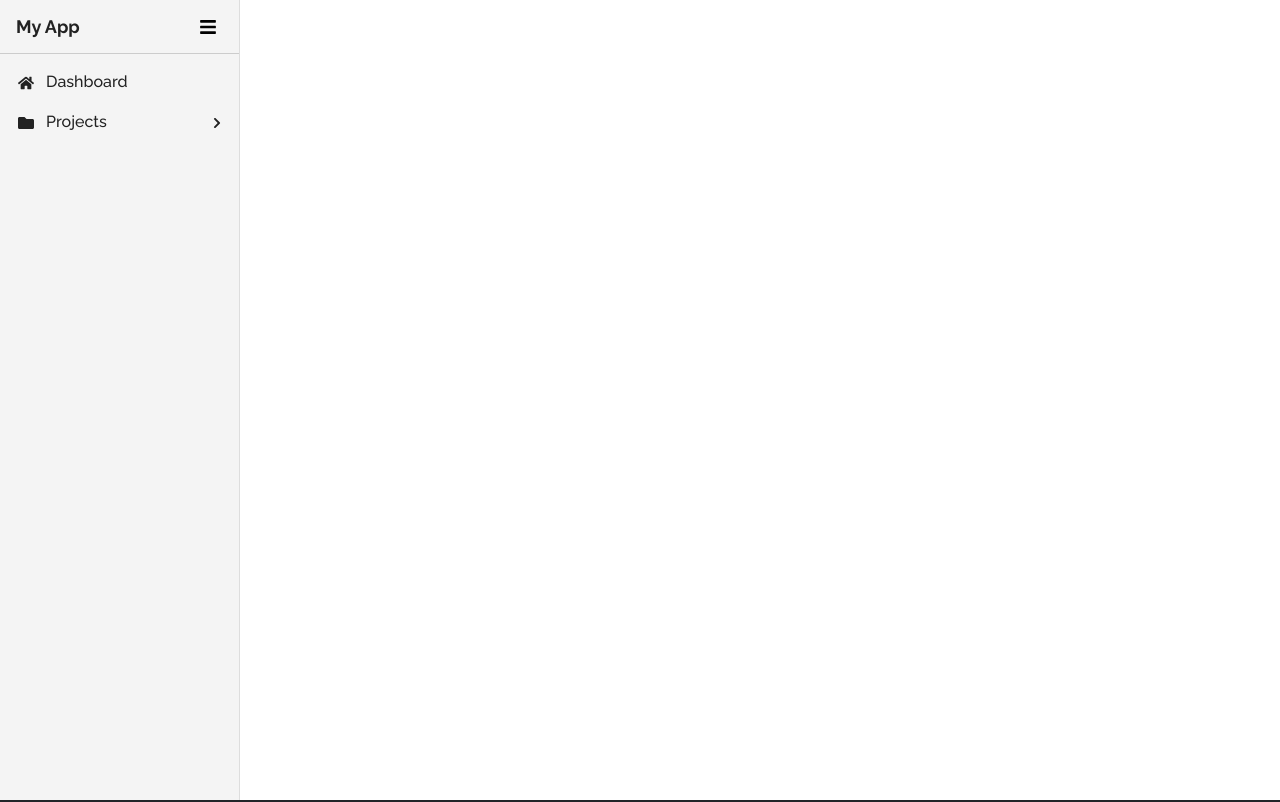
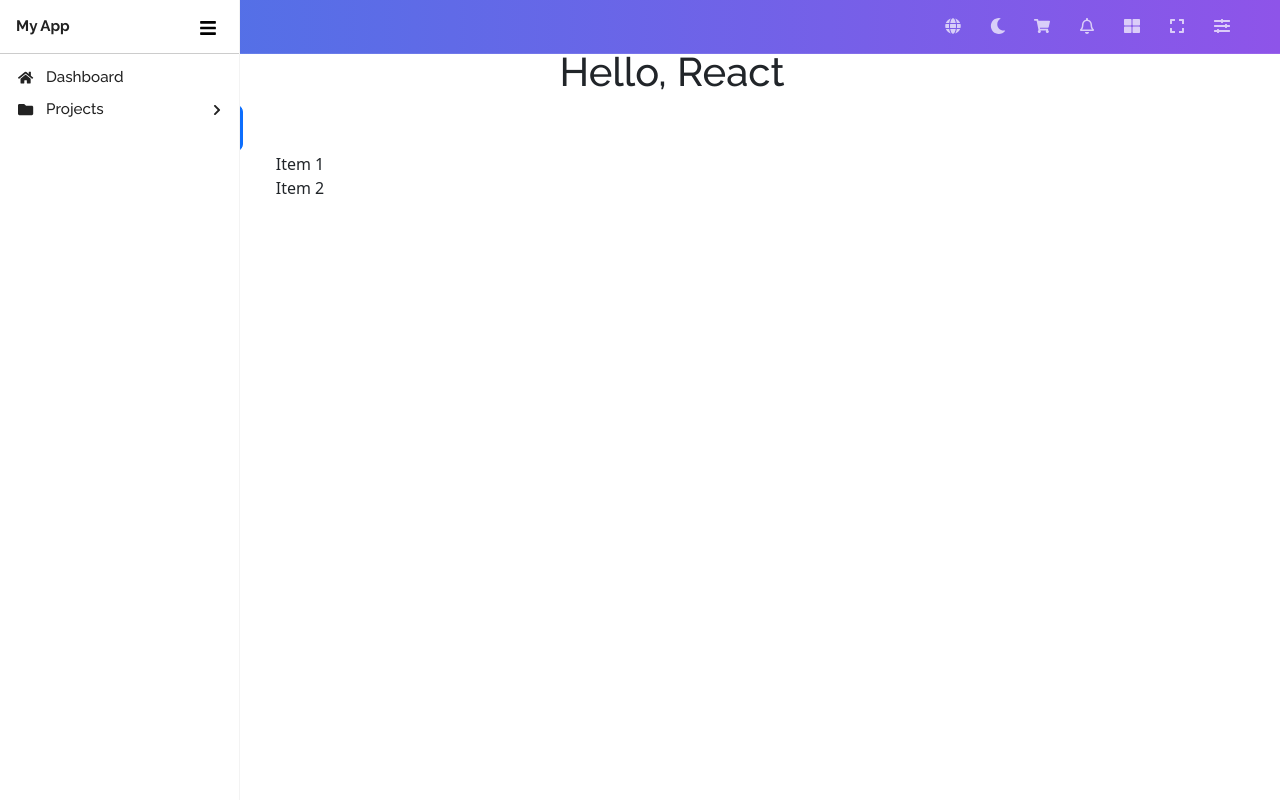
Before and after one commit to Sadityaa/React_POC, a React (Create React App) app: page /toaster in a window 1280 px wide. Shown: the top 802 px of the page. Built offline with nearby package versions, Linux system fonts and the light colour scheme.

Commit message:
Header changes

```diff
--- a/public/index.html
+++ b/public/index.html
@@ -1,5 +1,5 @@
 <!DOCTYPE html>
-<html lang="en">
+<html lang="en" data-header-styles=gradient>
 
 <head>
   <meta charset="utf-8" />
@@ -30,7 +30,7 @@
   <link
     href="https://fonts.googleapis.com/css2?family=Poppins:ital,wght@0,100;0,200;0,300;0,400;0,500;0,600;0,700;0,800;0,900;1,100;1,200;1,300;1,400;1,500;1,600;1,700;1,800;1,900&family=Raleway:ital,wght@0,100..900;1,100..900&display=swap"
     rel="stylesheet">
-  <title>React App</title>
+  <title>.:: React Poc ::.</title>
 </head>
 
 <body>
--- a/src/App.jsx
+++ b/src/App.jsx
@@ -11,10 +11,10 @@ function App() {
     <div className="App">
        <Router>
       <div className='body_container'>
-        <div className=''>
+        {/* <div className=''>
+        </div> */}
+        <div>
           <Sidebar></Sidebar>
-        </div>
-        <div>
           <Header />
           <Routes>
             <Route path="/" element={<Home />} />
--- a/src/App.scss
+++ b/src/App.scss
@@ -1,6 +1,7 @@
 @import "https://fonts.googleapis.com/css2?family=Inter:wght@200;300;400;500;600;700&display=swap";
 @import "./_customGrid";
 @import "./_customFlexbox";
+@import "./_spaces";
 :root {
   --body-bg-rgb:237,238,241;
   --body-bg-rgb2:
@@ -169,7 +170,20 @@
   --black-8: rgba(255,255,255,0.8);
   --black-9: rgba(255,255,255,0.9);
 }
-
+[data-header-styles=gradient] {
+  --header-bg:
+    linear-gradient(
+      to right,
+      #4776e6 0%,
+      var(--primary-color)100%);
+  --header-border-color: rgba(255, 255, 255, 0.1);
+  --header-prime-color: rgba(255, 255, 255, 0.7);
+}
+[data-menu-styles=light] {
+  --menu-bg: #fff;
+  --menu-prime-color: #536485;
+  --menu-border-color: #f3f3f3;
+}
 .App {
   text-align: center;
 }
@@ -235,45 +249,6 @@ p,span,a{
 a.link{color: #1313f3;}
 
 // Global class
-.d_flex{
-  display: flex;flex-wrap: wrap;
-}
-
-// Generating Dynamic Spaces
-@each $abbr, $name in ("t": "top", "r": "right", "b": "bottom", "l": "left") {
-  @for $i from 1 through 20 {
-    .pa_#{$i} {
-      //use classname pt-1 upto pt-20
-      padding: 0.5rem * $i;
-    }
-    .p#{$abbr}_#{$i} {
-      //use classname pt-1 upto pt-20
-      padding-#{$name}: 0.5rem * $i;
-    }
-    .py_#{$i}{
-      padding-bottom:0.5rem * $i;
-      padding-top:0.5rem * $i;
-    }
-    .px_#{$i}{
-      padding-left:0.5rem * $i;
-      padding-right:0.5rem * $i;
-    }
-
-    .ma_#{$i} {
-      //use classname mt-1 upto mt-20
-     margin: 0.5rem * $i;
-    }
-    .m#{$abbr}_#{$i} {
-      //use classname mt-1 upto mt-20
-     margin-#{$name}: 0.5rem * $i;
-    }
-    .my_#{$i}{
-      margin-bottom:0.5rem * $i;
-      margin-top:0.5rem * $i;
-    }
-    .mx_#{$i}{
-      margin-left:0.5rem * $i;
-      margin-right:0.5rem * $i;
-    }
-  }
-}
+// .d_flex{
+//   display: flex;flex-wrap: wrap;
+// }
--- a/src/_customFlexbox.scss
+++ b/src/_customFlexbox.scss
@@ -11,16 +11,9 @@ $breakpoints: (
 // Flexbox utility properties and values
 $flex-properties: (
   display: (flex, inline-flex),
-  direction: (row, row-reverse, column, column-reverse),
-  wrap: (nowrap, wrap, wrap-reverse),
-  justify-content: (
-    start,
-    end,
-    center,
-    between,
-    around,
-    evenly
-  ),
+  flex-direction: (row, row-reverse, column, column-reverse),
+  flex-wrap: (nowrap, wrap, wrap-reverse),
+  justify-content: (start,end, center, space-between, space-around, space-evenly ),
   align-items: (
     start,
     end,
@@ -40,8 +33,8 @@ $flex-properties: (
     start,
     end,
     center,
-    between,
-    around,
+    space-between,
+    space-around,
     stretch
   ),
 );
@@ -94,56 +87,56 @@ $flex-properties: (
 /*
 General Flexbox Classes:
 
-d_flex
-d_inline_flex
+display_flex
+display_inline-flex
 
 Flex Direction Classes
 
-flex_row
-flex_row_reverse
-flex_column
-flex_column_reverse
+flex-direction_row
+flex-direction_row-reverse
+flex-direction_column
+flex-direction_column-reverse
 
 Flex Wrap Classes
 
-flex_nowrap
-flex_wrap
-flex_wrap_reverse
+flex-wrap_nowrap
+flex-wrap_wrap
+flex-wrap_wrap_reverse
 
 Justify Content Classes
 
-justify_content_start
-justify_content_end
-justify_content_center
-justify_content_between
-justify_content_around
-justify_content_evenly
+justify-content_start
+justify-content_end
+justify-content_center
+justify-content_space-between
+justify_content_space-around
+justify_content_space-evenly
 
 Align Items Classes
 
-align_items_start
-align_items_end
-align_items_center
-align_items_baseline
-align_items_stretch
+align-items_start
+align-items_end
+align-items_center
+align-items_baseline
+align-items_stretch
 
 Align Self Classes
 
-align_self_auto
-align_self_start
-align_self_end
-align_self_center
-align_self_baseline
-align_self_stretch
+align-self_auto
+align-self_start
+align-self_end
+align-self_center
+align-self_baseline
+align-self_stretch
 
 Align Content Classes
 
-align_content_start
-align_content_end
-align_content_center
-align_content_between
-align_content_around
-align_content_stretch
+align-content_start
+align-content_end
+align-content_center
+align-content_between
+align-content_around
+align-content_stretch
 
 Flex Grow and Shrink Classes
 
@@ -156,50 +149,50 @@ Responsive Classes (per breakpoint)
 
 Display Classes
 
-d_sm_flex
-d_md_flex
-d_lg_inline_flex
+display_sm_flex
+display_md_flex
+display_lg_inline_flex
 
 Direction Classes
 
 flex_sm_row
-flex_md_row_reverse
-flex_lg_column
-flex_xl_column_reverse
+flex-direction_md_row-reverse
+flex-direction_lg_column
+flex-direction_xl_column-reverse
 
 Wrap Classes
 
-flex_sm_nowrap
-flex_md_wrap
-flex_lg_wrap_reverse
+flex-wrap_sm_nowrap
+flex-wrap_md_wrap
+flex-wrap_lg_wrap-reverse
 
 Justify Content Classes
 
-justify_content_sm_start
-justify_content_md_end
-justify_content_lg_center
-justify_content_xl_between
+justify-content_sm_start
+justify-content_md_end
+justify-content_lg_center
+justify-content_xl_between
 
 Align Items Classes
 
-align_items_sm_start
-align_items_md_end
-align_items_lg_center
-align_items_xl_baseline
+align-items_sm_start
+align-items_md_end
+align-items_lg_center
+align-items_xl_baseline
 
 Align Self Classes
 
-align_self_sm_auto
-align_self_md_start
-align_self_lg_end
-align_self_xl_center
+align-self_sm_auto
+align-self_md_start
+align-self_lg_end
+align-self_xl_center
 
 Align Content Classes
 
-align_content_sm_start
-align_content_md_end
-align_content_lg_center
-align_content_xl_between
+align-content_sm_start
+align-content_md_end
+align-content_lg_center
+align-content_xl_between
 
 Flex Grow and Shrink Responsive Classes
 
--- /dev/null
+++ b/src/_spaces.scss
@@ -0,0 +1,38 @@
+// Generating Dynamic Spaces
+@each $abbr, $name in ("t": "top", "r": "right", "b": "bottom", "l": "left") {
+    @for $i from 1 through 20 {
+      .pa_#{$i} {
+        //use classname pt-1 upto pt-20
+        padding: 0.5rem * $i;
+      }
+      .p#{$abbr}_#{$i} {
+        //use classname pt-1 upto pt-20
+        padding-#{$name}: 0.5rem * $i;
+      }
+      .py_#{$i}{
+        padding-bottom:0.5rem * $i;
+        padding-top:0.5rem * $i;
+      }
+      .px_#{$i}{
+        padding-left:0.5rem * $i;
+        padding-right:0.5rem * $i;
+      }
+
+      .ma_#{$i} {
+        //use classname mt-1 upto mt-20
+       margin: 0.5rem * $i;
+      }
+      .m#{$abbr}_#{$i} {
+        //use classname mt-1 upto mt-20
+       margin-#{$name}: 0.5rem * $i;
+      }
+      .my_#{$i}{
+        margin-bottom:0.5rem * $i;
+        margin-top:0.5rem * $i;
+      }
+      .mx_#{$i}{
+        margin-left:0.5rem * $i;
+        margin-right:0.5rem * $i;
+      }
+    }
+  }
--- a/src/components/Header/Header.jsx
+++ b/src/components/Header/Header.jsx
@@ -1,24 +1,50 @@
 import React from 'react'
 import { Link } from 'react-router-dom';
 import './Header.scss';
+import { FaGlobe, FaMoon, FaShoppingCart, FaRegBell, FaThLarge, FaSlidersH, FaExpand } from "react-icons/fa";
 
 const Header = () => {
   return (
-    <nav className='d_flex align_items_center py_1 px_5 bg-dark text-white'>
+    <header>
+      <nav className='display_flex align-items_center justify-content_space-between py_1 px_5 text-white'>
         <a className="navbar-brand" href="#">Logo</a>
 
-      <ul className='d-flex mb-0 gap-5 ps-0'>
+        <ul className='display_flex mb-0 gap-2 ps-0'>
           <li>
-          <Link to="/">Home</Link>
+            <Link to="/"><FaGlobe /></Link>
           </li>
           <li>
-          <Link to="/toaster">Toaster</Link>
+            <Link to="/"><FaMoon />
+            </Link>
           </li>
           <li>
-          <Link to="/contact">Contact</Link>
+            <Link to="/"><FaShoppingCart />
+            </Link>
           </li>
+          <li>
+            <Link to="/"><FaRegBell />
+            </Link>
+          </li>
+          {/* <li>
+          <Link to="/"><FaWindows  />
+          </Link>
+          </li> */}
+          <li>
+            <Link to="/"><FaThLarge />
+            </Link>
+          </li>
+          <li>
+            <Link to="/"><FaExpand />
+            </Link>
+          </li>
+          <li>
+            <Link to="/"><FaSlidersH />
+            </Link>
+          </li>
+
         </ul>
       </nav>
+    </header>
   );
 };
 
--- a/src/components/Header/Header.scss
+++ b/src/components/Header/Header.scss
@@ -1,3 +1,36 @@
-header{background-color: #e3f2fd;}
-nav{justify-content: space-between;}
-nav ul{list-style: none;}
+// header{background-color: #e3f2fd;}
+// nav{justify-content: space-between;}
+// nav ul{list-style: none;}
+header{
+    max-width: 100%;
+    /* height: 4rem; */
+    z-index: 100;
+    position: fixed;
+    padding-left: 40px;
+    inset-block-start: 0;
+    inset-inline: 0;
+    background: var(--header-bg);
+    border-block-end: 1px solid var(--header-border-color);
+}
+header ul{
+    list-style: none;
+    display: flex;
+    gap: 1rem;
+    margin: 0;
+}
+header ul li a{
+    width: 2.3rem;
+    height: 2.3rem;
+    display: inline-block;
+    line-height: 2.1rem;
+    font-size: 1rem;
+    color: var(--header-prime-color);
+    fill: var(--header-prime-color);
+    transition: all ease 0.05s;
+    position: relative;
+    padding:0;
+    border-radius: 50%;
+}
+header ul li a:hover{
+    background-color: rgba(255, 255, 255, 0.094);
+}
--- a/src/shared/Sidebar/sidebar.module.scss
+++ b/src/shared/Sidebar/sidebar.module.scss
@@ -1,20 +1,44 @@
 $transition: all 0.3s ease;
 
 .sidebarWrapper {
-  display: flex;
-  height: 100vh;
-  font-family: sans-serif;
+  // display: flex;
+  // height: 100vh;
+  // font-family: sans-serif;
 }
-
+body{
+  padding-left: 64px;
+}
 .sidebar {
-  background: #f4f4f4;
-  border-right: 1px solid #ddd;
-  width: 240px;
-  transition: $transition;
+  width: 15rem;
+  height: 100%;
+  background: var(--menu-bg);
+  border-inline-end: 1px solid var(--menu-border-color);
+  position: fixed;
+  inset-block-start: 0;
+  inset-inline-start: 0;
+  z-index: 103;
+  transition: all 0.1s ease-out;
   overflow-y: auto;
 
   &.collapsedSidebar {
     width: 64px;
+  }
+  a {
+    padding: 0.75rem;
+    position: relative;
+    display: flex;
+    align-items: center;
+    text-decoration: none;
+    font-size: 0.78rem;
+    color: var(--menu-prime-color);
+    font-weight: 400;
+    border-radius: 0.4rem;
+}
+  span{
+    position: relative;
+    font-size: 0.95rem;
+    line-height: 1;
+    vertical-align: middle;
   }
 }
 
```
Lines whose indentation alone changed are shown as unchanged.
